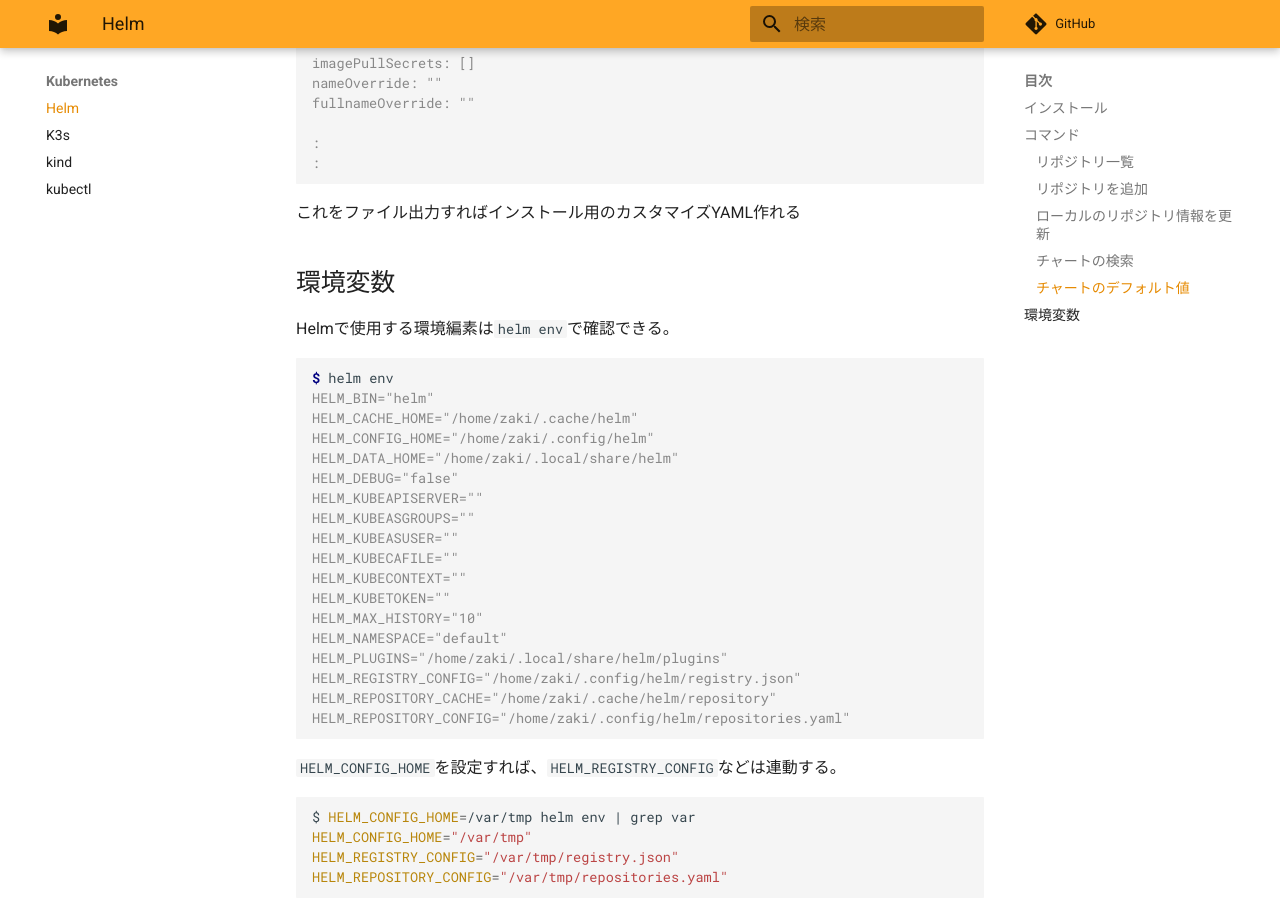
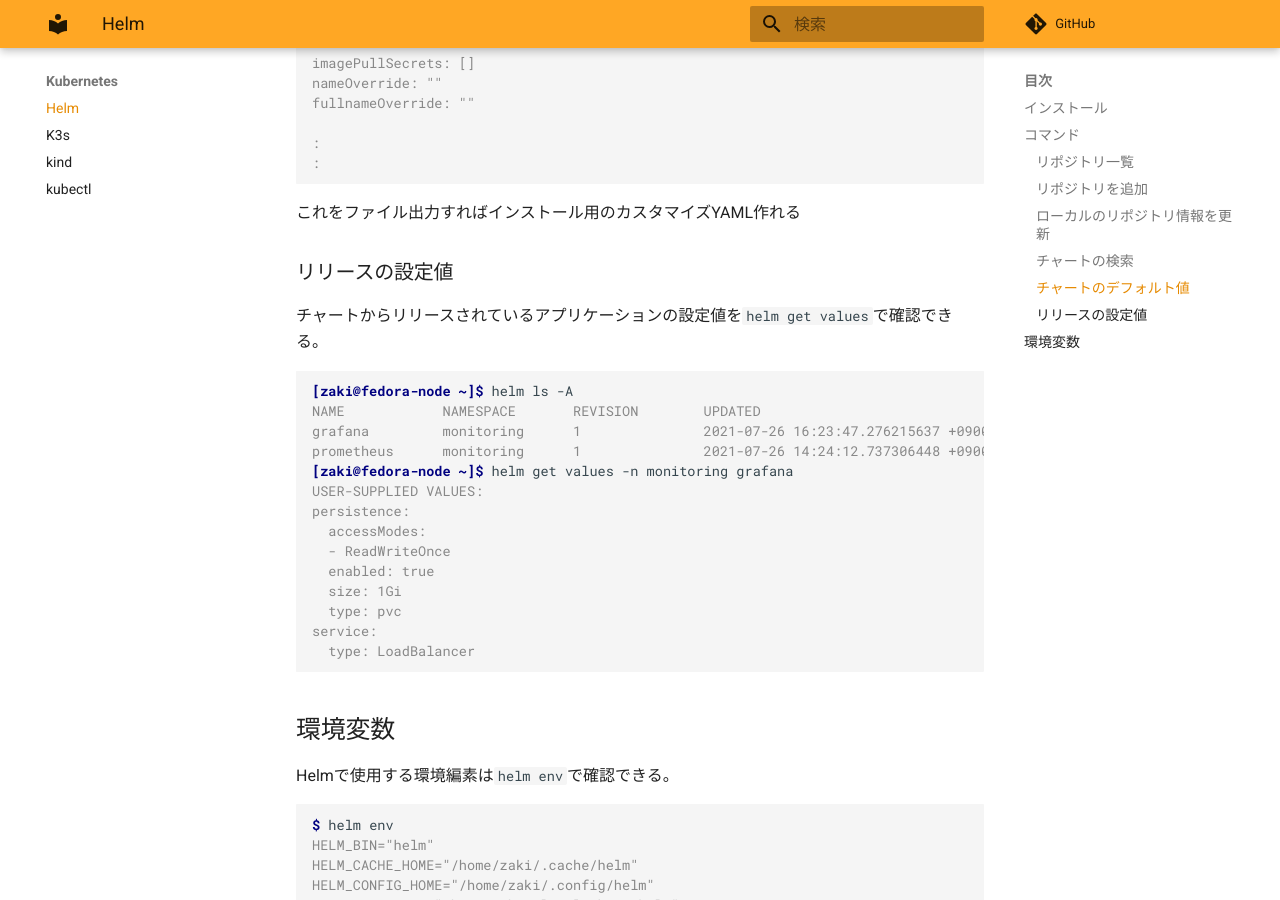
Before and after one commit to zaki-lknr/docs, an MkDocs documentation site: the page built from docs/Kubernetes/helm.md, in a window 1280 px wide and 900 px high, scrolled down 1565 px. Built offline with MkDocs 1.6.1 and Material for MkDocs 9.7.7, drawn with Linux system fonts in a browser that asks for light colours; comment, search, counter and statistics services are not loaded.

Commit message:
add: kubernetes/helm get valuesで値確認

````diff
--- a/docs/Kubernetes/helm.md
+++ b/docs/Kubernetes/helm.md
@@ -78,6 +78,27 @@ fullnameOverride: ""
 
 これをファイル出力すればインストール用のカスタマイズYAML作れる
 
+### リリースの設定値
+
+チャートからリリースされているアプリケーションの設定値を`helm get values`で確認できる。
+
+```console
+[zaki@fedora-node ~]$ helm ls -A
+NAME            NAMESPACE       REVISION        UPDATED                                 STATUS          CHART                   APP VERSION
+grafana         monitoring      1               2021-07-26 16:23:47.276215637 +0900 JST deployed        grafana-6.14.1          8.0.5
+prometheus      monitoring      1               2021-07-26 14:24:12.737306448 +0900 JST deployed        prometheus-14.4.1       2.26.0
+[zaki@fedora-node ~]$ helm get values -n monitoring grafana
+USER-SUPPLIED VALUES:
+persistence:
+  accessModes:
+  - ReadWriteOnce
+  enabled: true
+  size: 1Gi
+  type: pvc
+service:
+  type: LoadBalancer
+```
+
 ## 環境変数
 
 Helmで使用する環境編素は`helm env`で確認できる。
````
